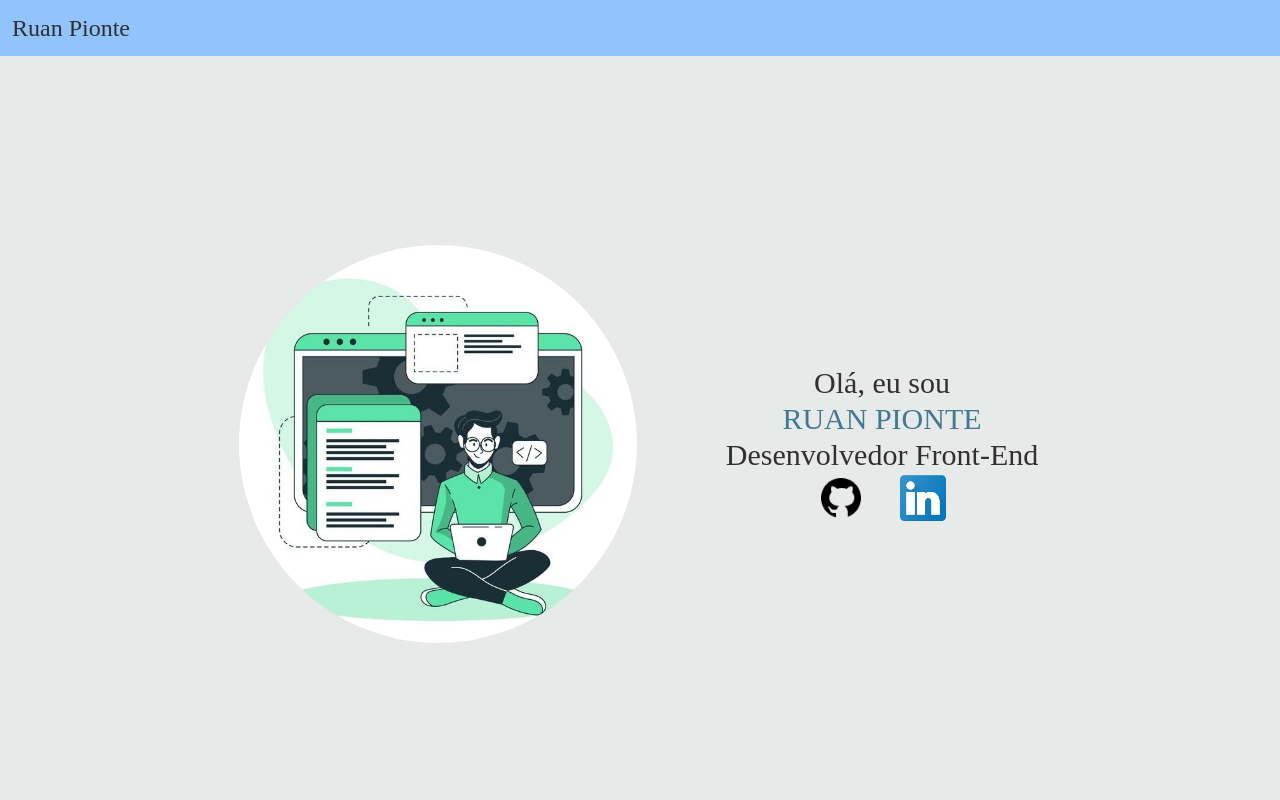
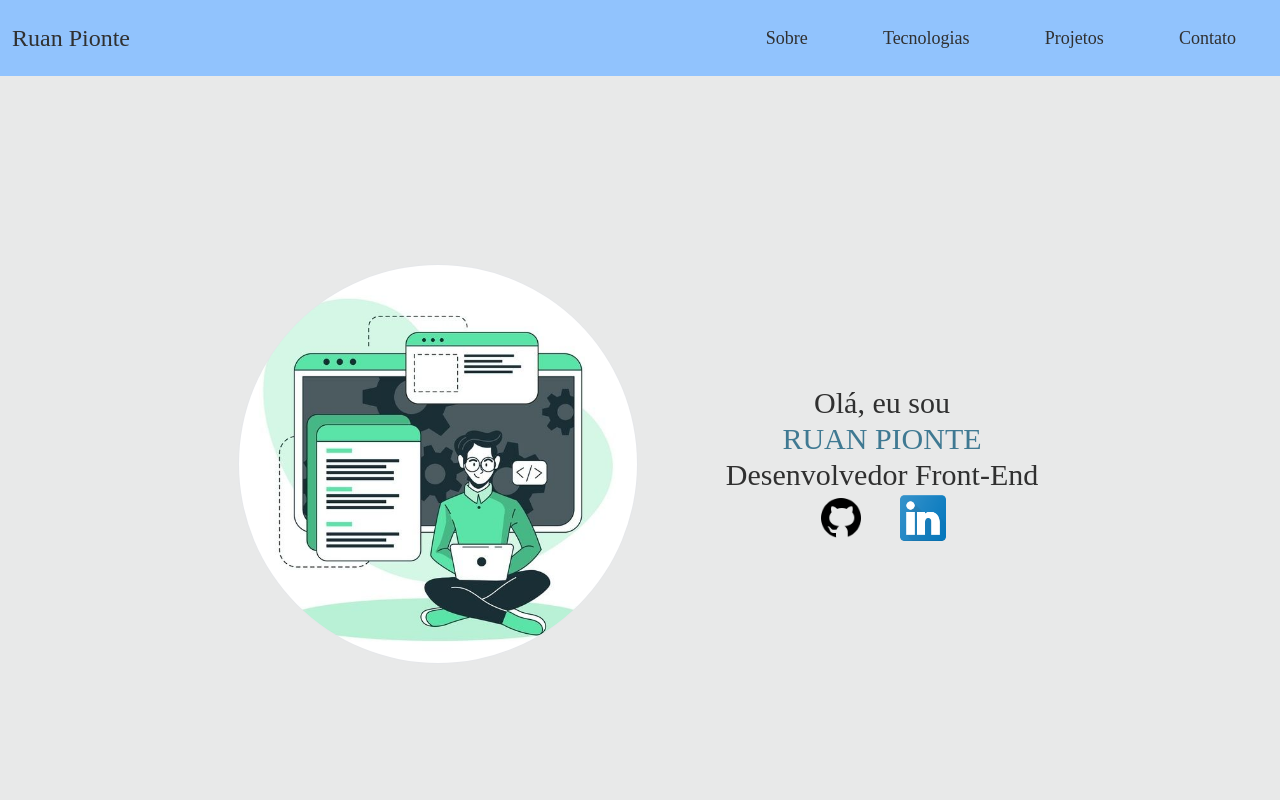
Before and after one commit to RuanPabloPionte/Portifolio, a Next.js app: page / in a window 1280 px wide. Shown: the top 800 px of the page. Built offline with nearby package versions, Linux system fonts and the light colour scheme.

Commit message:
fix bug of the header not showing when in md size screens

```diff
--- a/components/Header.tsx
+++ b/components/Header.tsx
@@ -16,8 +16,8 @@ function Header() {
       <nav className="flex justify-between items-center">
         <div className="text-lg md:text-2xl">Ruan Pionte</div>
         <div
-          className={`md:static absolute bg-info right-0
-              ${modalMenu ? "top-[100%] hidden" : "top-9  block"}
+          className={`md:block md:static absolute bg-info left-0
+              ${modalMenu ? " top-[100%] hidden" : " top-9 "}
           t md:w-auto  w-full flex items-center px-5`}
         >
           <ul className="flex md:flex-row flex-col md:items-center md:gap-[4vw] mt-4  md:mt-0 text-lg">
```
